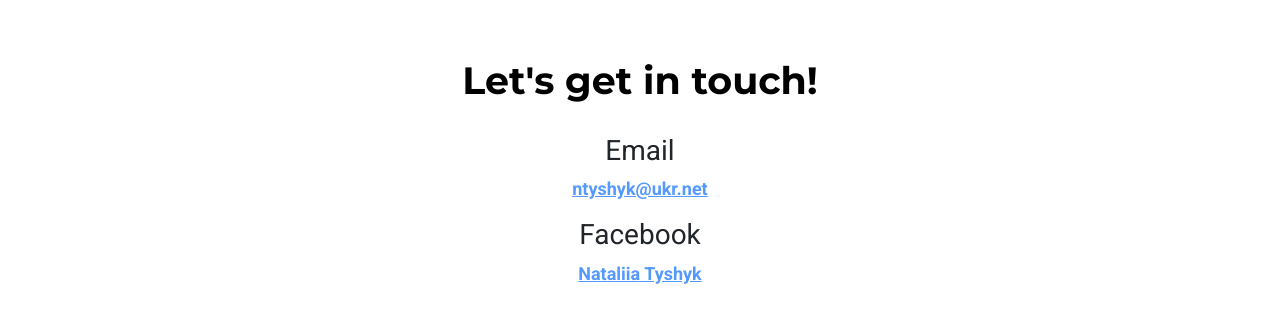
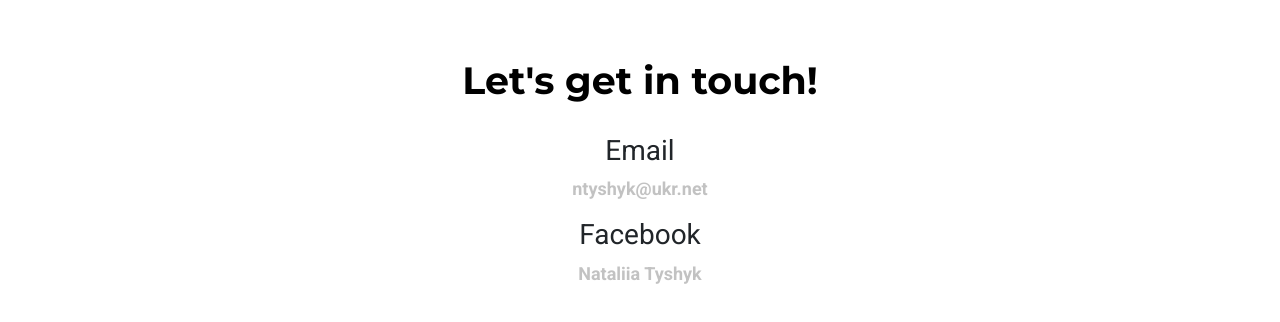
Before and after one commit to NatTysh/portfolio-project, a plain HTML site: page contact.html in a window 1280 px wide. Shown: the part 92-414 px from the top of the page. Drawn offline with nearby package versions, Linux system fonts and the light colour scheme.

Commit message:
added stuling to contact links

```diff
--- a/contact.html
+++ b/contact.html
@@ -52,7 +52,7 @@ Let's get in touch!
     Email
 </h3>
 <p>
-    <a href="mailto:ntyshyk@ukr.net">ntyshyk@ukr.net</a>
+    <a href="mailto:ntyshyk@ukr.net" class="contact-link">ntyshyk@ukr.net</a>
 
 </p>
 
@@ -60,7 +60,7 @@ Let's get in touch!
     Facebook
 </h3>
 <p>
-    <a href="https://www.facebook.com/nataliia.tyshyk" target="_blank">Nataliia Tyshyk</a>
+    <a href="https://www.facebook.com/nataliia.tyshyk" class="contact-link" target="_blank">Nataliia Tyshyk</a>
 
 </p>
 
--- a/styles/portfolio.css
+++ b/styles/portfolio.css
@@ -114,6 +114,11 @@ nav li.active a {
     color: darkgray;
 }
 
+.contact-link {
+text-decoration: none;
+    color: darkgrey;
+}
+
 @media (max-width: 900px) {
     .project-description {
         padding: 0;
```
